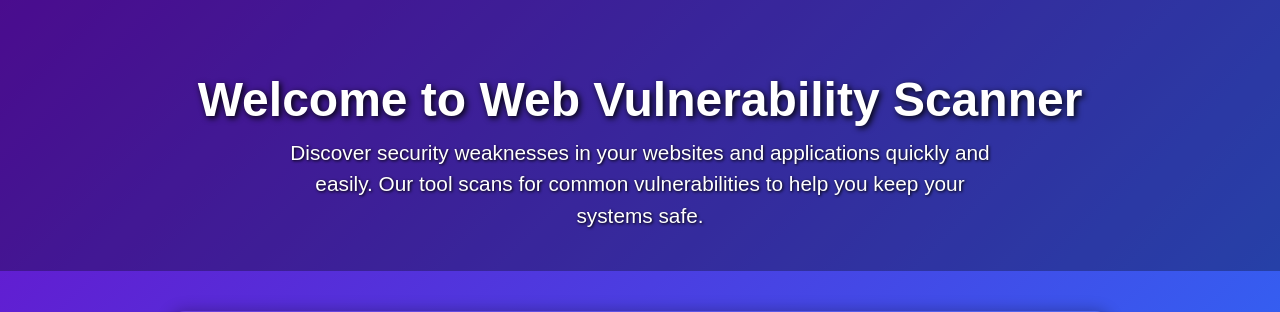
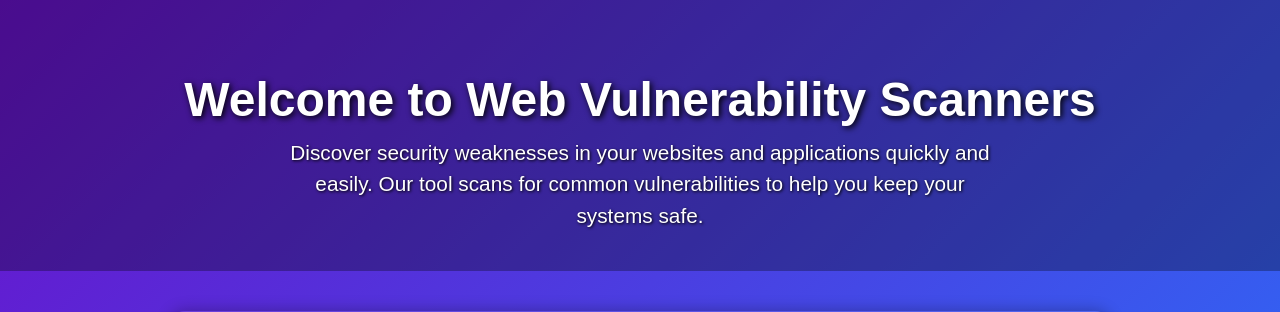
Before and after one commit to cipher0247/DEVOPS, a Flask app: page / in a window 1280 px wide. Shown: the top 312 px of the page. Run offline with Flask 3, Linux system fonts and the light colour scheme.

Commit message:
fifth commit

```diff
--- a/app.py
+++ b/app.py
@@ -122,4 +122,4 @@ def scan():
 
 
 if __name__ == "__main__":
-    app.run(host="0.0.0.0", port=5000)
+    app.run(host='127.0.0.1',port=5000)
--- a/templates/index.html
+++ b/templates/index.html
@@ -73,7 +73,7 @@
 <body>
 
 <header>
-  <h1>Welcome to Web Vulnerability Scanner</h1>
+  <h1>Welcome to Web Vulnerability Scanners</h1>
   <p>
     Discover security weaknesses in your websites and applications quickly and easily.
     Our tool scans for common vulnerabilities to help you keep your systems safe.
```
